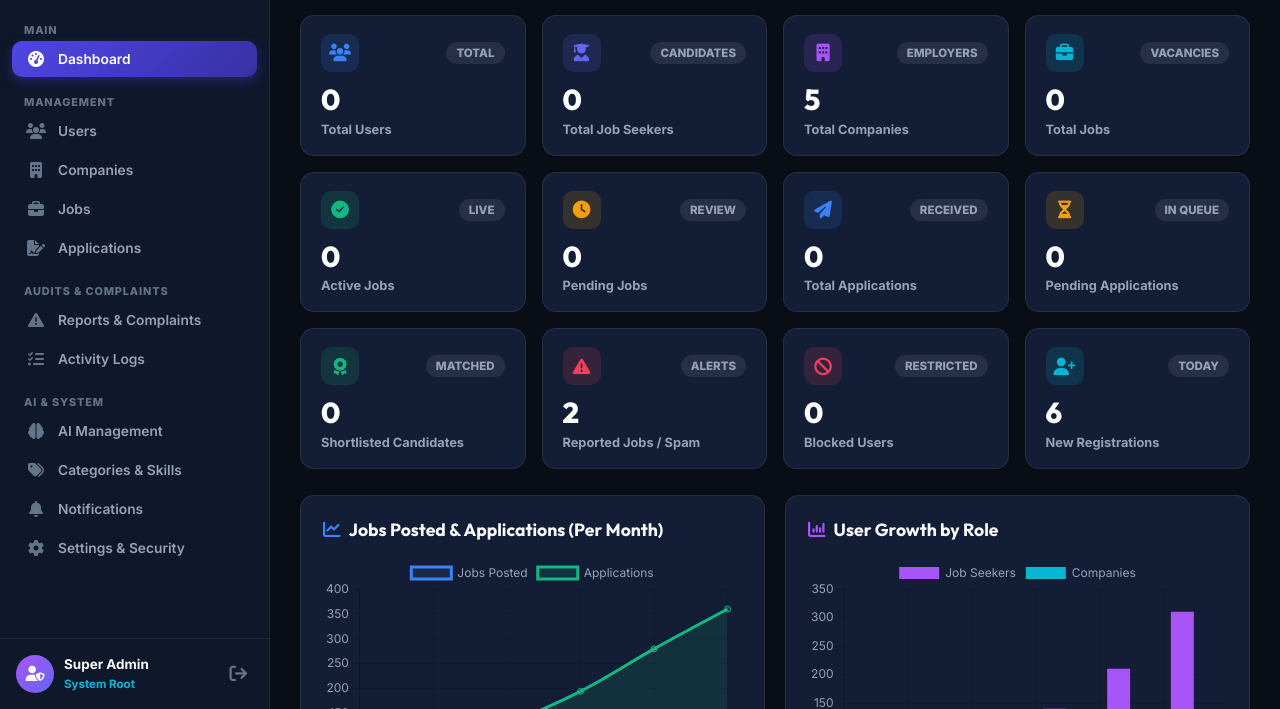
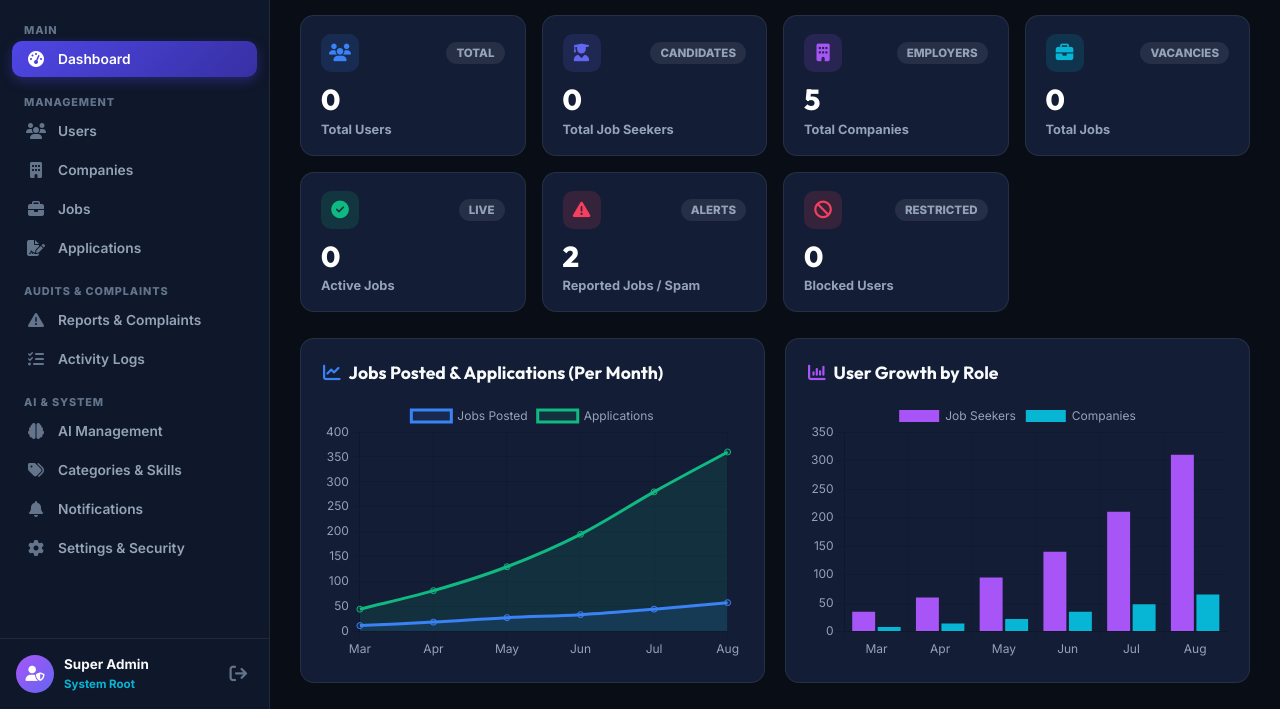
Before and after one commit to bchsmanikanta-tech/ai-powered-smart-job-vacancy-v3, a website: page admin-dashboard.html in a window 1280 px wide. Shown: the part 91-800 px from the top of the page. Drawn offline with nearby package versions, Linux system fonts and the light colour scheme; no server answers.

Commit message:
Update: Removed Pending Jobs, Total Applications, Pending Applications, Shortlisted Candidates, and New Registrations from Dashboard stats cards

```diff
--- a/admin-dashboard.html
+++ b/admin-dashboard.html
@@ -657,7 +657,7 @@
                 </button>
             </div>
 
-            <!-- 12 Stats Metric Cards -->
+            <!-- Stats Metric Cards -->
             <div class="stats-grid-12">
                 <div class="stat-card blue">
                     <div class="stat-card-header"><div class="stat-card-icon"><i class="fa-solid fa-users"></i></div><span class="card-tag">Total</span></div>
@@ -684,26 +684,6 @@
                     <div class="stat-card-value" id="dash-cnt-active-jobs">0</div>
                     <div class="stat-card-label">Active Jobs</div>
                 </div>
-                <div class="stat-card amber">
-                    <div class="stat-card-header"><div class="stat-card-icon"><i class="fa-solid fa-clock"></i></div><span class="card-tag">Review</span></div>
-                    <div class="stat-card-value" id="dash-cnt-pending-jobs">0</div>
-                    <div class="stat-card-label">Pending Jobs</div>
-                </div>
-                <div class="stat-card blue">
-                    <div class="stat-card-header"><div class="stat-card-icon"><i class="fa-solid fa-paper-plane"></i></div><span class="card-tag">Received</span></div>
-                    <div class="stat-card-value" id="dash-cnt-apps">0</div>
-                    <div class="stat-card-label">Total Applications</div>
-                </div>
-                <div class="stat-card amber">
-                    <div class="stat-card-header"><div class="stat-card-icon"><i class="fa-solid fa-hourglass-half"></i></div><span class="card-tag">In Queue</span></div>
-                    <div class="stat-card-value" id="dash-cnt-pending-apps">0</div>
-                    <div class="stat-card-label">Pending Applications</div>
-                </div>
-                <div class="stat-card green">
-                    <div class="stat-card-header"><div class="stat-card-icon"><i class="fa-solid fa-award"></i></div><span class="card-tag">Matched</span></div>
-                    <div class="stat-card-value" id="dash-cnt-shortlisted">0</div>
-                    <div class="stat-card-label">Shortlisted Candidates</div>
-                </div>
                 <div class="stat-card rose">
                     <div class="stat-card-header"><div class="stat-card-icon"><i class="fa-solid fa-triangle-exclamation"></i></div><span class="card-tag">Alerts</span></div>
                     <div class="stat-card-value" id="dash-cnt-reports">0</div>
@@ -713,11 +693,6 @@
                     <div class="stat-card-header"><div class="stat-card-icon"><i class="fa-solid fa-ban"></i></div><span class="card-tag">Restricted</span></div>
                     <div class="stat-card-value" id="dash-cnt-blocked">0</div>
                     <div class="stat-card-label">Blocked Users</div>
-                </div>
-                <div class="stat-card cyan">
-                    <div class="stat-card-header"><div class="stat-card-icon"><i class="fa-solid fa-user-plus"></i></div><span class="card-tag">Today</span></div>
-                    <div class="stat-card-value" id="dash-cnt-new-reg">6</div>
-                    <div class="stat-card-label">New Registrations</div>
                 </div>
             </div>
 
@@ -1339,19 +1314,15 @@
 
                 // 2. Fetch Jobs
                 cachedAdminJobs = window.db ? (window.db.getJobs() || []) : [];
-                document.getElementById('dash-cnt-jobs').textContent = cachedAdminJobs.length;
-                document.getElementById('dash-cnt-active-jobs').textContent = cachedAdminJobs.length;
-                document.getElementById('dash-cnt-pending-jobs').textContent = 0;
-
-                // 3. Fetch Applications
+                const jobsEl = document.getElementById('dash-cnt-jobs');
+                if (jobsEl) jobsEl.textContent = cachedAdminJobs.length;
+                const actJobsEl = document.getElementById('dash-cnt-active-jobs');
+                if (actJobsEl) actJobsEl.textContent = cachedAdminJobs.length;
+
+                // 3. Fetch Applications & Reports
                 cachedAppsList = window.db ? (window.db.getApplications() || []) : [];
-                const pendingApps = cachedAppsList.filter(a => !a.status || a.status === 'Applied' || a.status === 'Under Review').length;
-                const shortlisted = cachedAppsList.filter(a => a.status === 'Shortlisted' || a.status === 'Interview' || a.status === 'Hired').length;
-
-                document.getElementById('dash-cnt-apps').textContent = cachedAppsList.length;
-                document.getElementById('dash-cnt-pending-apps').textContent = pendingApps;
-                document.getElementById('dash-cnt-shortlisted').textContent = shortlisted;
-                document.getElementById('dash-cnt-reports').textContent = 2;
+                const repEl = document.getElementById('dash-cnt-reports');
+                if (repEl) repEl.textContent = 2;
 
                 // Render Chart.js
                 initDashboardCharts();
```
